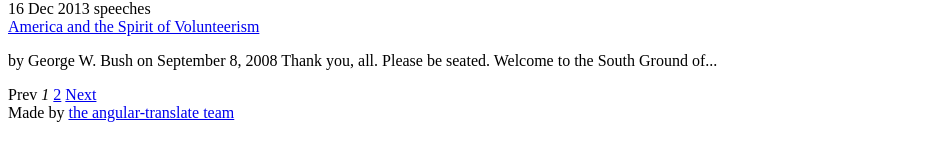
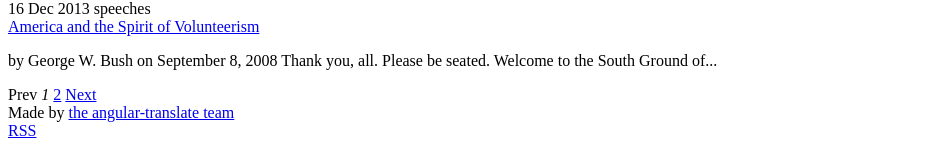
Before and after one commit to angular-translate/blog, a Jekyll site: the page built from index.html, in a window 1280 px wide. Shown: the part 2143-2288 px from the top of the page, without its empty margins (0-950 px from the left). Built offline with Jekyll 4.4.1, drawn with Linux system fonts in a browser that asks for light colours; Markdown is read by kramdown in place of the engine named in the settings; the list of posts is cut into pages by our own code; comment, search, counter and statistics services are not loaded.

Commit message:
feed link

```diff
--- a/_includes/themes/angular-translate/default.html
+++ b/_includes/themes/angular-translate/default.html
@@ -86,7 +86,11 @@
       </div>
       <div class="divider"></div>
       <footer>
-        <div class="l-container">Made by <a href="http://github.com/PascalPrecht/angular-translate/contributors">the angular-translate team</a></div>
+        <div class="l-container">
+          Made by <a href="http://github.com/PascalPrecht/angular-translate/contributors">the angular-translate team</a>
+          <br>
+         <a href="feed.xml">RSS</a>
+        </div>
           </footer>
 
       <script>
```
Also changed, not shown: 13 other files.
